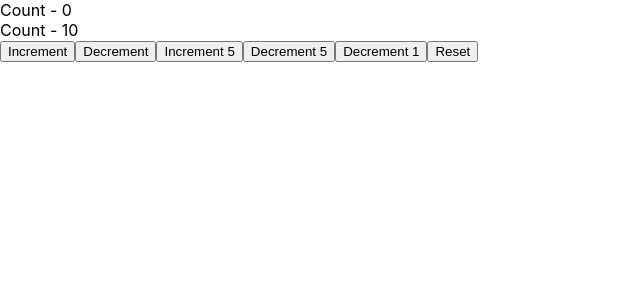
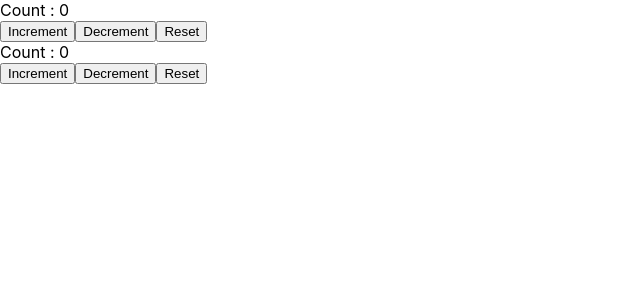
Before and after one commit to Neha-081/react-practice, a React (Create React App) app: page / in a window 1280 px wide. Shown: the top 300 px of the page, without its empty margins (0-640 px from the left). Built offline with nearby package versions, Linux system fonts and the light colour scheme.

Commit message:
useReducer for multireducer

```diff
--- a/src/App.js
+++ b/src/App.js
@@ -6,6 +6,7 @@ import React from 'react';
 import ComponentA from './components/ComponentA';
 import CounterOne from './components/CounterOne';
 import CounterTwo from './components/CounterTwo';
+import CounterThree from  './components/CounterThree'
 
 export const UserContext=React.createContext()
 export const ChannelContext=React.createContext()
@@ -22,7 +23,7 @@ function App() {
 //     </div>
 
 <div>
-  <CounterTwo/>
+  <CounterThree/>
 </div>
   )
 }
--- a/src/components/CounterOne.jsx
+++ b/src/components/CounterThree.jsx
@@ -1,3 +1,5 @@
+//multiple use reducers for using single usereducer state which avoid merging states in object
+
 import React,{useReducer} from 'react'
 
 const initialState=0
@@ -17,14 +19,23 @@ const reducer=(state,action)=>{
 function CounterOne() {
 
  const [count,dispatch]=   useReducer(reducer,initialState)
+ const [countTwo,dispatchTwo]=   useReducer(reducer,initialState)
 
     return (
         <div>
-            <div>Count - {count}</div>
+        <div>
+            <div>Count : {count}</div>
             <button onClick={()=>dispatch('increment')}>Increment</button>
             <button onClick={()=>dispatch('decrement')}>Decrement</button>
             <button onClick={()=>dispatch('reset')}>Reset</button>
         </div>
+                <div>
+                <div>Count : {countTwo}</div>
+                <button onClick={()=>dispatchTwo('increment')}>Increment</button>
+                <button onClick={()=>dispatchTwo('decrement')}>Decrement</button>
+                <button onClick={()=>dispatchTwo('reset')}>Reset</button>
+            </div>
+            </div>
     )
 }
 
--- a/src/components/CounterTwo.jsx
+++ b/src/components/CounterTwo.jsx
@@ -29,8 +29,8 @@ function CounterTwo() {
 
     return (
         <div>
-            <div>Count - {count.firstCounter}</div>
-            <div>Count - {count.secondCounter}</div>
+            <div>Count : {count.firstCounter}</div>
+            <div>Count : {count.secondCounter}</div>
             <button onClick={()=>dispatch({type:'increment',value:1})}>Increment</button>
             <button onClick={()=>dispatch({type:'decrement',value:1})}>Decrement</button>
             <button onClick={()=>dispatch({type:'increment',value:5})}>Increment 5</button>
```
